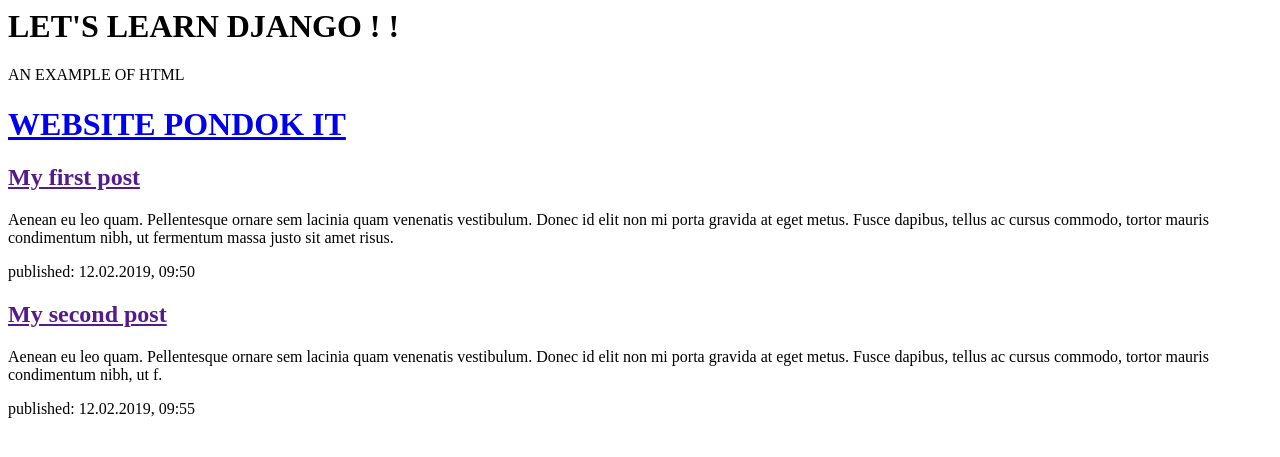
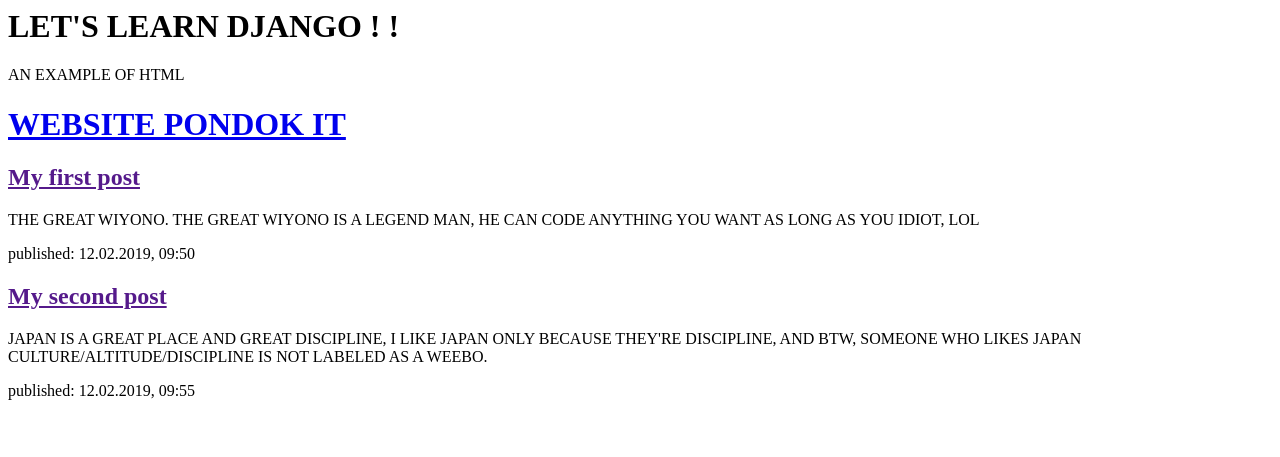
Before and after one commit to Omar1Abdul1Aziz/my-first-blog, a Django app: page / in a window 1280 px wide. Shown: the top 457 px of the page. Run offline with Django 3.2, Linux system fonts and the light colour scheme.

Commit message:
Changing my post_list.html File

```diff
--- a/django_girl/blog/templates/blog/post_list.html
+++ b/django_girl/blog/templates/blog/post_list.html
@@ -11,16 +11,13 @@
 
 <div>
     <h2><a href="">My first post</a></h2>
-    <p>Aenean eu leo quam. Pellentesque ornare sem lacinia quam venenatis vestibulum. Donec id elit non mi porta gravida
-        at eget metus. Fusce dapibus, tellus ac cursus commodo, tortor mauris condimentum nibh, ut fermentum massa justo
-        sit amet risus.</p>
+    <p>THE GREAT WIYONO. THE GREAT WIYONO IS A LEGEND MAN, HE CAN CODE ANYTHING YOU WANT AS LONG AS YOU IDIOT, LOL</p>
     <p>published: 12.02.2019, 09:50</p>
 </div>
 
 <div>
     <h2><a href="">My second post</a></h2>
-    <p>Aenean eu leo quam. Pellentesque ornare sem lacinia quam venenatis vestibulum. Donec id elit non mi porta gravida
-        at eget metus. Fusce dapibus, tellus ac cursus commodo, tortor mauris condimentum nibh, ut f.</p>
+    <p>JAPAN IS A GREAT PLACE AND GREAT DISCIPLINE, I LIKE JAPAN ONLY BECAUSE THEY'RE DISCIPLINE, AND BTW, SOMEONE WHO LIKES JAPAN CULTURE/ALTITUDE/DISCIPLINE IS NOT LABELED AS A WEEBO.</p>
     <p>published: 12.02.2019, 09:55</p>
 </div>
 </body>
```
